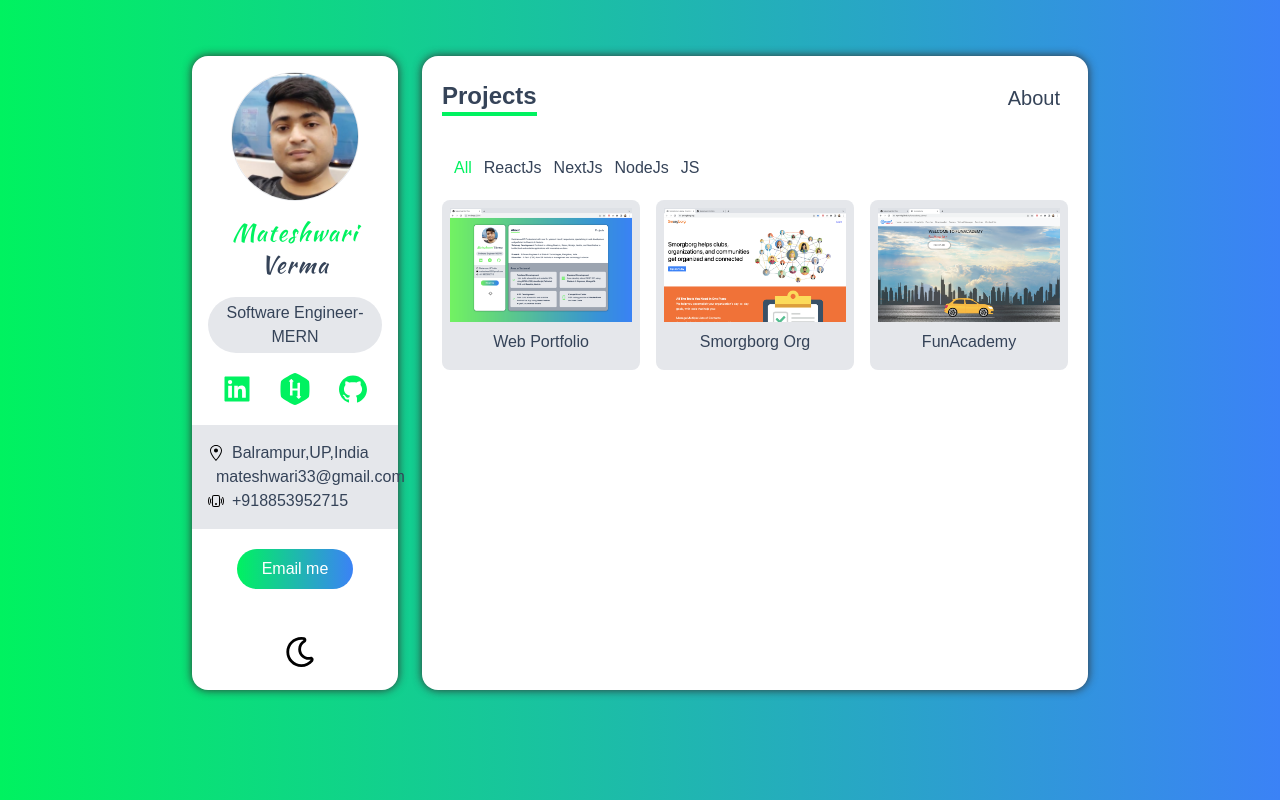
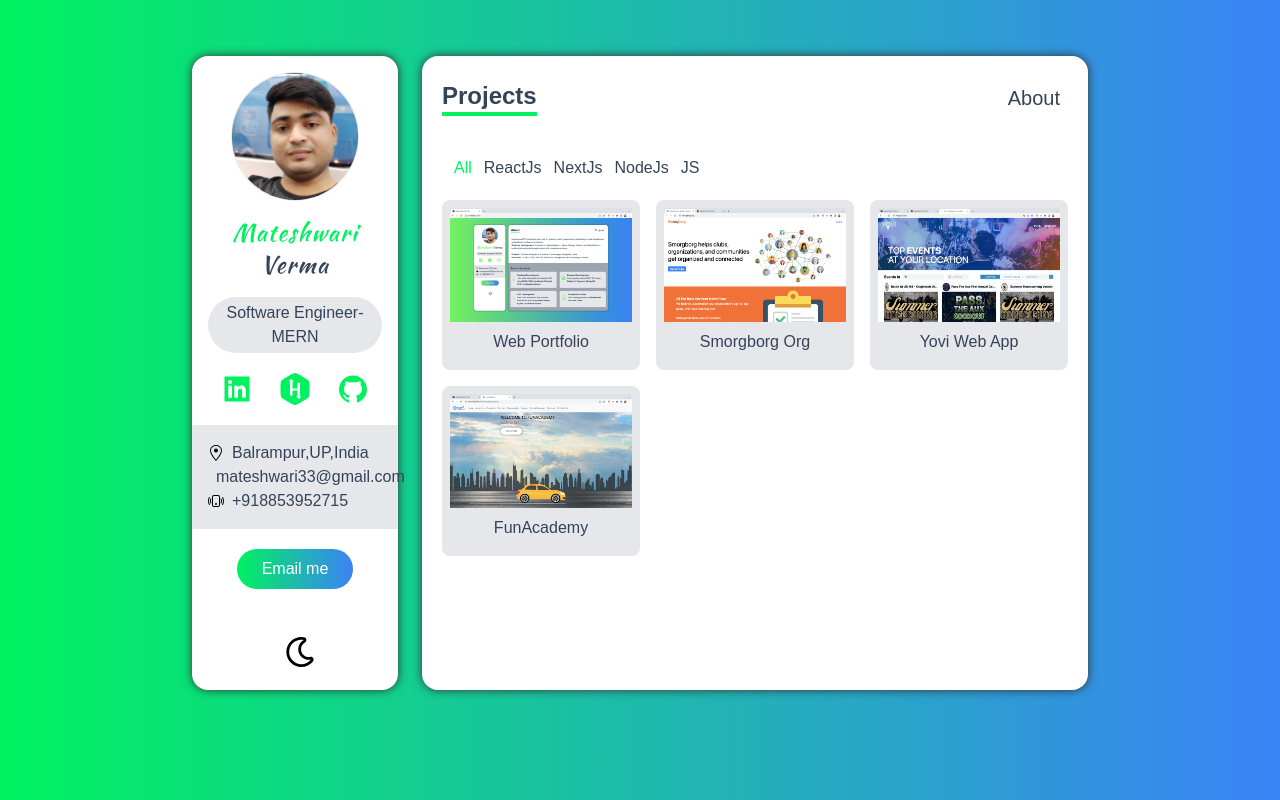
Before and after one commit to mpv33/web-portfolio-nextjs, a Next.js app: page /projects in a window 1280 px wide. Built offline with nearby package versions, Linux system fonts and the light colour scheme.

Commit message:
added one client project

```diff
--- a/components/ProjectCard.tsx
+++ b/components/ProjectCard.tsx
@@ -42,12 +42,16 @@
                 width="300"
               />
               <div className="flex justify-center my-4 space-x-3">
-                <a
+                {
+                  github_url &&
+                  <a
                   href={github_url}
                   className="flex items-center px-4 py-2 space-x-3 text-lg bg-gray-200 dark:bg-dark-200"
                 >
                   <AiFillGithub /> <span>Github</span>
                 </a>
+                }
+
                 <a
                   href={deployed_url}
                   className="flex items-center px-4 py-2 space-x-3 text-lg bg-gray-200 dark:bg-dark-200"
--- a/data.ts
+++ b/data.ts
@@ -46,7 +46,8 @@
   {
     name: "Smorgborg Org",
     description:
-      `Smorgborg helps clubs, organizations, and communities get organized and connected:
+      `Client Product-
+      Smorgborg helps clubs, organizations, and communities get organized and connected:
       Manage Multiple Lists of Contacts,
       Create Professional Looking Articles and Events,
      Send Emails & Newsletters,
@@ -55,16 +56,29 @@
       `,
     image_path: '/projectImages/p2.png',
     deployed_url: "https://smorgborg.org/",
-    github_url: "https://smorgborg.org/",
+    github_url: "",
     category: ["reactJs", "nodeJs"],
     key_techs: ["ReactJs", "Redux","Custom Email Template Editor", "Tailwind CSS", "NodeJs"],
+  },
+  {
+    name: "Yovi Web App",
+    description:
+      `Client Product-Manage Your Event.
+      TOP EVENTS,
+      AT YOUR LOCATION
+      `,
+    image_path: '/projectImages/p4.png',
+    deployed_url: "https://www.findyovi.com/",
+    github_url: "",
+    category: ["reactJs", "nodeJs"],
+    key_techs: ["ReactJs", "Redux", "Tailwind CSS", "NodeJs"],
   },
   {
     name: "FunAcademy",
     description:
       `During my college years, I pursued web development as a creative outlet,
        acquiring skills in HTML, CSS, and JavaScript. What started as a personal endeavor
-       has now sparked a passion for making professional contributions in this dynamic field.
+       has now sparked a passion for making professional contributions in this dynamic field with team members.
       `,
     image_path: '/projectImages/p3.png',
     deployed_url: "https://mpv33.github.io/funacademy_demo/",
```
Also changed, not shown: public/projectImages/p4.png (added).
